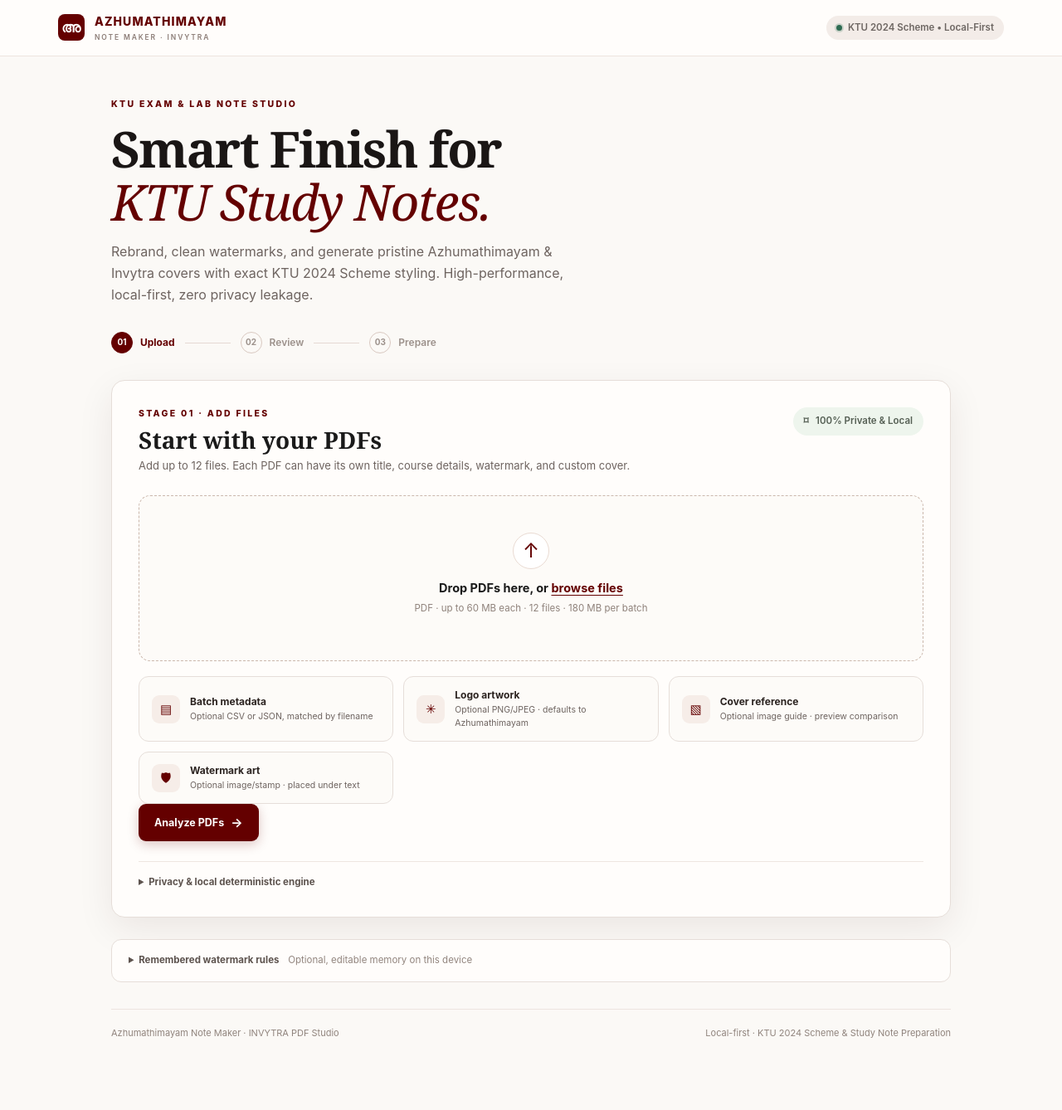
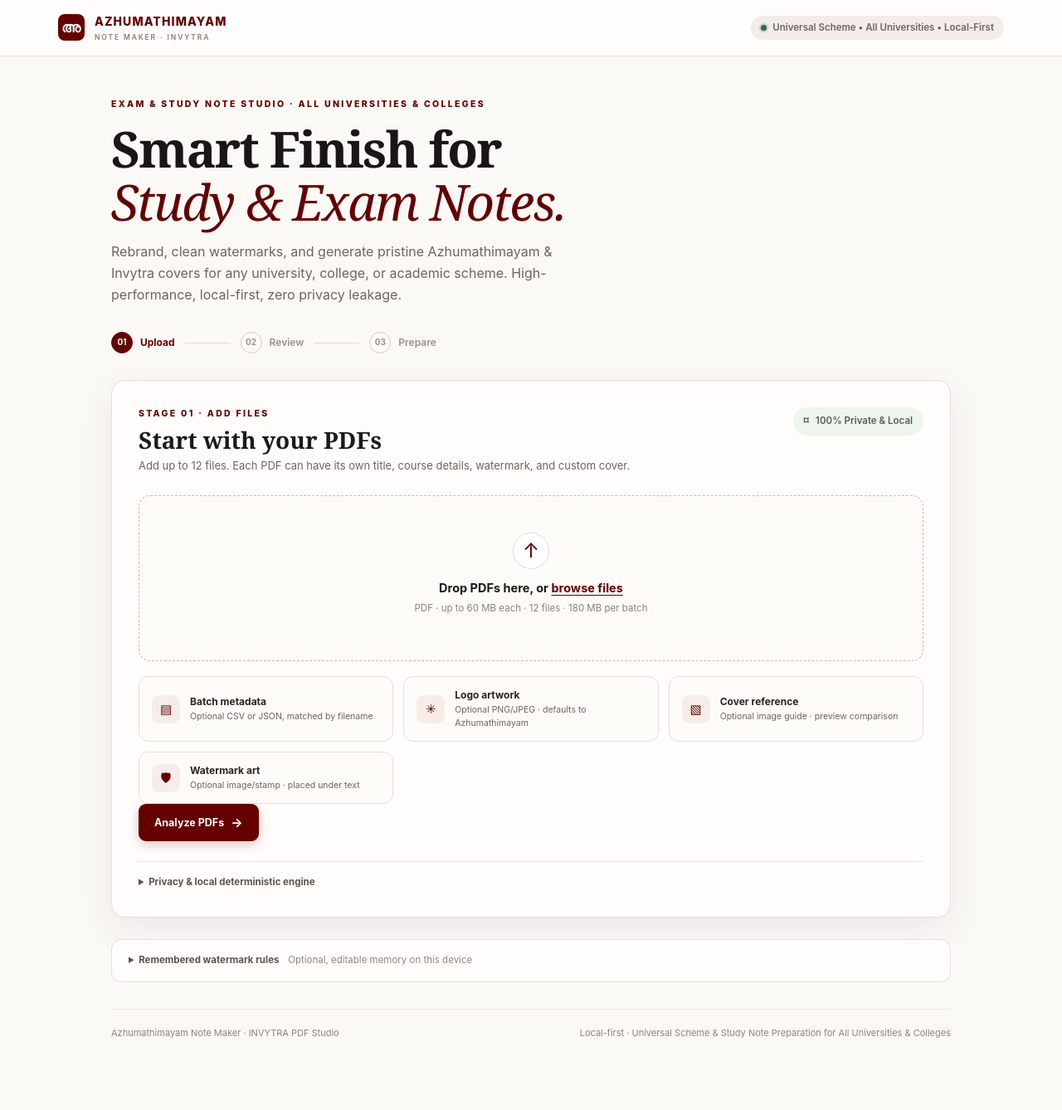
Before and after one commit to razalpa64/ayumathimazham-note-maker, a Flask app: page / in a window 1280 px wide. Shown: the whole page at 83% size. Run offline with Flask 3, Linux system fonts and the light colour scheme; some libraries are stand-ins or nearby versions.

Commit message:
Make studio universal for all universities and schemes; remove KTU-only restrictions

```diff
--- a/app.py
+++ b/app.py
@@ -108,7 +108,7 @@ FIELDS = [
 ]
 DEFAULTS = {
     "institution": "",
-    "scheme": "KTU 2024 SCHEME",
+    "scheme": "2024 SCHEME",
     "category": "LAB EXAM NOTES",
     "website": "azhumathimayam.invytra.in",
     "phone": "8606159002",
@@ -121,7 +121,7 @@ DEFAULTS = {
     "cat_color": "#8C1D1D",
     "watermark_color": "#B89494",
     "watermark_text": "AZHUMATHIMAYAM",
-    "watermark_subtext": "KTU 2024 SCHEME NOTES",
+    "watermark_subtext": "STUDY NOTES",
     "watermark_type": "text"
 }
 BRAND_WORDS = ("invytra", "azhumathimayam", "contact", "www.", "http://", "https://", "phone", "8606159002", "telegram", "whatsapp")
@@ -260,12 +260,10 @@ def extract_suggestions(doc: fitz.Document, page_summaries: list[dict[str, Any]]
     if inst:
         institution = re.sub(r"\s+", " ", inst.group(0)).strip()[:90]
 
-    scheme = "KTU 2024 SCHEME"
-    sm = re.search(r"\b(?:KTU\s*)?20\d{2}\s*(?:scheme|scheme year)\b", text + " " + filename, re.I)
+    scheme = "2024 SCHEME"
+    sm = re.search(r"\b(?:[A-Z]{2,8}\s*)?20\d{2}\s*(?:scheme|scheme year|syllabus)\b", text + " " + filename, re.I)
     if sm:
         scheme = re.sub(r"\s+", " ", sm.group(0)).upper()
-        if not scheme.startswith("KTU"):
-            scheme = "KTU " + scheme
 
     category = "LAB EXAM NOTES"
     if any(k in low_text[:800] or k in filename.lower() for k in ["lab", "practical", "exam", "viva", "program", "experiment"]):
@@ -556,8 +554,8 @@ def add_cover(doc: fitz.Document, fields: dict[str, str], logo_path: Path | None
             page.insert_text((x, baseline), char, fontfile=font_bold, fontsize=size, color=color)
             x += font.text_length(char, fontsize=size) + tracking
 
-    # 1. Scheme Text at Top (e.g. KTU 2024 SCHEME)
-    scheme = (fields.get("scheme") or "KTU 2024 SCHEME").strip()
+    # 1. Scheme Text at Top (e.g. 2024 SCHEME)
+    scheme = (fields.get("scheme") or "2024 SCHEME").strip()
     tracked(scheme, 86, 8.5, 3.2, (1, 1, 1), 460)
 
     # 2. Ultra-Sharp Authentic Malayalam Wordmark Logo in Center of Maroon Banner
@@ -822,7 +820,7 @@ def process_one(job: dict[str, Any], pdf_info: dict[str, Any], config: dict[str,
                 # Option B: Custom Text Watermark (drawn UNDER text)
                 else:
                     label = (fields.get("watermark_text") or "AZHUMATHIMAYAM").strip()
-                    sub_label = (fields.get("watermark_subtext") or "KTU 2024 SCHEME NOTES").strip()
+                    sub_label = (fields.get("watermark_subtext") or "STUDY NOTES").strip()
 
                     try:
                         font_size = min(42, max(20, rect.width * (0.64 / max(1, len(label) * 0.10))))
@@ -852,8 +850,8 @@ def process_one(job: dict[str, Any], pdf_info: dict[str, Any], config: dict[str,
                         page.insert_text((center_x - 120, center_y), label, fontname="helv", fontsize=28, color=wm_tint, overlay=False)
 
                 # Discreet anti-piracy running stamps in margins (under text)
-                page.insert_text((42, 22), "AZHUMATHIMAYAM · KTU 2024 SCHEME", fontname="helv", fontsize=7.5, color=(0.52, 0.46, 0.44), overlay=False)
-                page.insert_text((42, rect.height - 18), "azhumathimayam.invytra.in · All KTU Study Rights Reserved", fontname="helv", fontsize=7.0, color=(0.52, 0.46, 0.44), overlay=False)
+                page.insert_text((42, 22), "AZHUMATHIMAYAM · STUDY NOTES", fontname="helv", fontsize=7.5, color=(0.52, 0.46, 0.44), overlay=False)
+                page.insert_text((42, rect.height - 18), "azhumathimayam.invytra.in · All Study Rights Reserved", fontname="helv", fontsize=7.0, color=(0.52, 0.46, 0.44), overlay=False)
 
         clean_title = fields.get("title") or Path(pdf_info["filename"]).stem
         topic = re.sub(r"[^\w\s-]", "", clean_title).strip()
--- a/static/app.js
+++ b/static/app.js
@@ -85,7 +85,7 @@ function goStep(n) {
 function blankDefaults() {
   return {
     institution: '',
-    scheme: 'KTU 2024 SCHEME',
+    scheme: '2024 SCHEME',
     category: 'LAB EXAM NOTES',
     website: 'azhumathimayam.invytra.in',
     phone: '8606159002',
@@ -98,7 +98,7 @@ function blankDefaults() {
     cat_color: '#8C1D1D',
     watermark_color: '#B89494',
     watermark_text: 'AZHUMATHIMAYAM',
-    watermark_subtext: 'KTU 2024 SCHEME NOTES',
+    watermark_subtext: 'STUDY NOTES',
     watermark_type: 'text'
   };
 }
@@ -267,7 +267,7 @@ function initConfigs() {
       course_code: s.course_code || '',
       module: s.module || '',
       institution: s.institution || '',
-      scheme: s.scheme || 'KTU 2024 SCHEME',
+      scheme: s.scheme || '2024 SCHEME',
       category: s.category || 'LAB EXAM NOTES',
       tags: s.tags || '12 Programs • Aim • Algorithm • C Program • Sample I/O • Result'
     };
@@ -302,7 +302,7 @@ function initConfigs() {
 }
 
 function inputHTML(key, label, val, cls = '') {
-  return `<div class="field ${cls}"><label>${esc(label)}</label><input data-field="${esc(key)}" value="${esc(val)}" placeholder="${key === 'title' ? 'e.g. Data Structures Lab Exam' : key === 'scheme' ? 'KTU 2024 SCHEME' : key === 'website' ? 'azhumathimayam.invytra.in' : ''}"></div>`;
+  return `<div class="field ${cls}"><label>${esc(label)}</label><input data-field="${esc(key)}" value="${esc(val)}" placeholder="${key === 'title' ? 'e.g. Data Structures Lab Exam' : key === 'scheme' ? 'e.g. 2024 SCHEME, KTU, CALICUT' : key === 'website' ? 'azhumathimayam.invytra.in' : ''}"></div>`;
 }
 
 function renderReview(resp) {
@@ -598,7 +598,7 @@ function docHTML(d) {
             <div class="cover-caption">Updates instantly as you edit</div>
             <div class="cover" data-cover="${d.id}">
               <div class="cover-top">
-                <div class="cover-scheme">KTU 2024 SCHEME</div>
+                <div class="cover-scheme">${esc((f.scheme || '2024 SCHEME').toUpperCase())}</div>
                 <img class="cover-logo" src="${state.logoUrl}" alt="Azhumathimayam">
                 <div class="cover-logo-fallback hidden">അഴിമതി മയം</div>
               </div>
@@ -639,7 +639,7 @@ function syncCover(id) {
   let box = document.querySelector(`[data-cover="${id}"]`);
   if (!box) return;
 
-  box.querySelector('.cover-scheme').textContent = (f.scheme || 'KTU 2024 SCHEME').toUpperCase();
+  box.querySelector('.cover-scheme').textContent = (f.scheme || '2024 SCHEME').toUpperCase();
   box.querySelector('.cover-cat').textContent = (f.category || 'LAB EXAM NOTES').toUpperCase();
   box.querySelector('.cover-title').textContent = f.title || 'Data Structures Lab Exam';
 
@@ -781,14 +781,14 @@ $('#autoCleanBtn').onclick = () => {
     const s = d.suggestions || {};
     if (!c.fields.title && s.title) c.fields.title = s.title;
     if (!c.fields.course_code && s.course_code) c.fields.course_code = s.course_code;
-    if (!c.fields.scheme) c.fields.scheme = s.scheme || 'KTU 2024 SCHEME';
+    if (!c.fields.scheme) c.fields.scheme = s.scheme || '2024 SCHEME';
     if (!c.fields.category) c.fields.category = s.category || 'LAB EXAM NOTES';
     if (!c.fields.tags) c.fields.tags = s.tags || '12 Programs • Aim • Algorithm • C Program • Sample I/O • Result';
     c.remove_brand_links = true;
   });
 
   renderDocs();
-  toast(`⚡ Smart Auto-Clean: marked ${promoCount} promo page(s) and applied KTU settings.`);
+  toast(`⚡ Smart Auto-Clean: marked ${promoCount} promo page(s) and applied recommended defaults.`);
 };
 
 function paintProgress(data) {
@@ -815,7 +815,7 @@ function runStitchAnimation(doc, config, processPromise) {
   const f = (config && config.fields) || {};
   const fn = doc ? doc.filename : 'Document.pdf';
   const title = f.title || doc?.suggestions?.title || fn.replace(/\.[^/.]+$/, '');
-  const scheme = f.scheme || 'KTU 2024 SCHEME';
+  const scheme = f.scheme || '2024 SCHEME';
   const cat = f.category || 'LAB EXAM NOTES';
   const tags = f.tags || '12 Programs • Aim • Algorithm • C Program • Sample I/O • Result';
   const contact = f.phone ? `Contact • ${f.phone}` : 'Contact • 8606159002';
@@ -918,7 +918,7 @@ function runStitchAnimation(doc, config, processPromise) {
       try {
         // --- STEP 1: COVER SYNTHESIS (Page 1) ---
         stepIndicator.textContent = 'SYNTHESIZING COVER (PAGE 1)';
-        pbarText.textContent = 'Synthesizing KTU Scheme Cover…';
+        pbarText.textContent = 'Synthesizing Scheme Cover…';
         pbarFill.style.width = '15%';
         pbarPct.textContent = '15%';
         logTerminal(`Page 1: Synthesizing Azhumathimayam Cover with Malayalam retina emblem`);
--- a/templates/index.html
+++ b/templates/index.html
@@ -4,7 +4,7 @@
 <head>
   <meta charset="utf-8">
   <meta name="viewport" content="width=device-width, initial-scale=1">
-  <title>Azhumathimayam Note Maker — KTU Study & Lab Exam Studio</title>
+  <title>Azhumathimayam Note Maker — Universal Study & Lab Exam Studio</title>
   <link rel="stylesheet" href="{{ url_for('static', filename='style.css') }}">
 </head>
 
@@ -14,14 +14,13 @@
       <span class="brand-mark">അ</span>
       <span>AZHUMATHIMAYAM <small>NOTE MAKER · INVYTRA</small></span>
     </a>
-    <div class="local-pill"><i></i> KTU 2024 Scheme &bull; Local-First</div>
+    <div class="local-pill"><i></i> Universal Scheme &bull; All Universities &bull; Local-First</div>
   </header>
   <main class="shell">
     <section class="hero">
-      <div class="eyebrow">KTU EXAM & LAB NOTE STUDIO</div>
-      <h1>Smart Finish for<br><em>KTU Study Notes.</em></h1>
-      <p>Rebrand, clean watermarks, and generate pristine Azhumathimayam & Invytra covers with exact KTU 2024 Scheme
-        styling. High-performance, local-first, zero privacy leakage.</p>
+      <div class="eyebrow">EXAM &amp; STUDY NOTE STUDIO · ALL UNIVERSITIES &amp; COLLEGES</div>
+      <h1>Smart Finish for<br><em>Study &amp; Exam Notes.</em></h1>
+      <p>Rebrand, clean watermarks, and generate pristine Azhumathimayam &amp; Invytra covers for any university, college, or academic scheme. High-performance, local-first, zero privacy leakage.</p>
       <div class="stepbar">
         <div class="step active" data-step="1"><b>01</b><span>Upload</span></div>
         <div class="step-line"></div>
@@ -87,12 +86,12 @@
         <div>
           <div class="eyebrow">STAGE 02 · REVIEW EVERY FILE</div>
           <h2>Fine-tune decisions & covers</h2>
-          <p class="muted">Check suggested titles, KTU scheme, and page removals. Use Smart Auto-Clean to prepare in one
+          <p class="muted">Check suggested titles, academic scheme, and page removals. Use Smart Auto-Clean to prepare in one
             click.</p>
         </div>
         <div class="toolbar-actions">
           <button class="button secondary" id="autoCleanBtn"
-            title="Auto-select promo pages and apply recommended KTU defaults">⚡ Smart Auto-Clean</button>
+            title="Auto-select promo pages and apply recommended defaults">⚡ Smart Auto-Clean</button>
           <button class="button ghost" id="newBatch">＋ New batch</button>
         </div>
       </div>
@@ -165,7 +164,7 @@
             </div>
             <div class="field">
               <label>Secondary / Scheme Text</label>
-              <input id="globalWmSubtext" value="KTU 2024 SCHEME NOTES" placeholder="e.g. KTU 2024 SCHEME NOTES (optional)">
+              <input id="globalWmSubtext" value="STUDY NOTES" placeholder="e.g. 2024 SCHEME, STUDY NOTES (optional)">
             </div>
           </div>
 
@@ -233,7 +232,7 @@
           <p>Save exact text you recognize as old watermarks or branding (e.g. old Telegram channels, website URLs).
             Matching suggestions will be pre-checked for your review.</p>
           <div class="rules-row">
-            <input id="ruleInput" placeholder="e.g. @ktu_notes or oldsite.com">
+            <input id="ruleInput" placeholder="e.g. @telegram_channel or oldsite.com">
             <button class="button secondary" id="addRule">Remember text</button>
             <button class="button ghost" id="resetRules">Reset rules</button>
           </div>
@@ -271,7 +270,7 @@
                 <!-- Page 1: Live Synthesized Azhumathimayam Cover -->
                 <div class="stitch-cover-view" id="stitchCoverView">
                   <div class="stitch-cover-top" id="stitchCoverTop">
-                    <div class="stitch-cover-scheme" id="stitchCoverScheme">KTU 2024 SCHEME</div>
+                    <div class="stitch-cover-scheme" id="stitchCoverScheme">2024 SCHEME</div>
                     <div class="stitch-cover-logo-wrap">
                       <img src="/static/azhumathimayam-logo.png" alt="അഴിമതി മയം" class="stitch-cover-logo" id="stitchCoverLogo">
                     </div>
@@ -377,7 +376,7 @@
 
     <footer>
       <span>Azhumathimayam Note Maker · INVYTRA PDF Studio</span>
-      <span>Local-first · KTU 2024 Scheme & Study Note Preparation</span>
+      <span>Local-first · Universal Scheme & Study Note Preparation for All Universities & Colleges</span>
     </footer>
   </main>
   <div id="toast" class="toast" aria-live="polite"></div>
```
Also changed, not shown: README.md.
